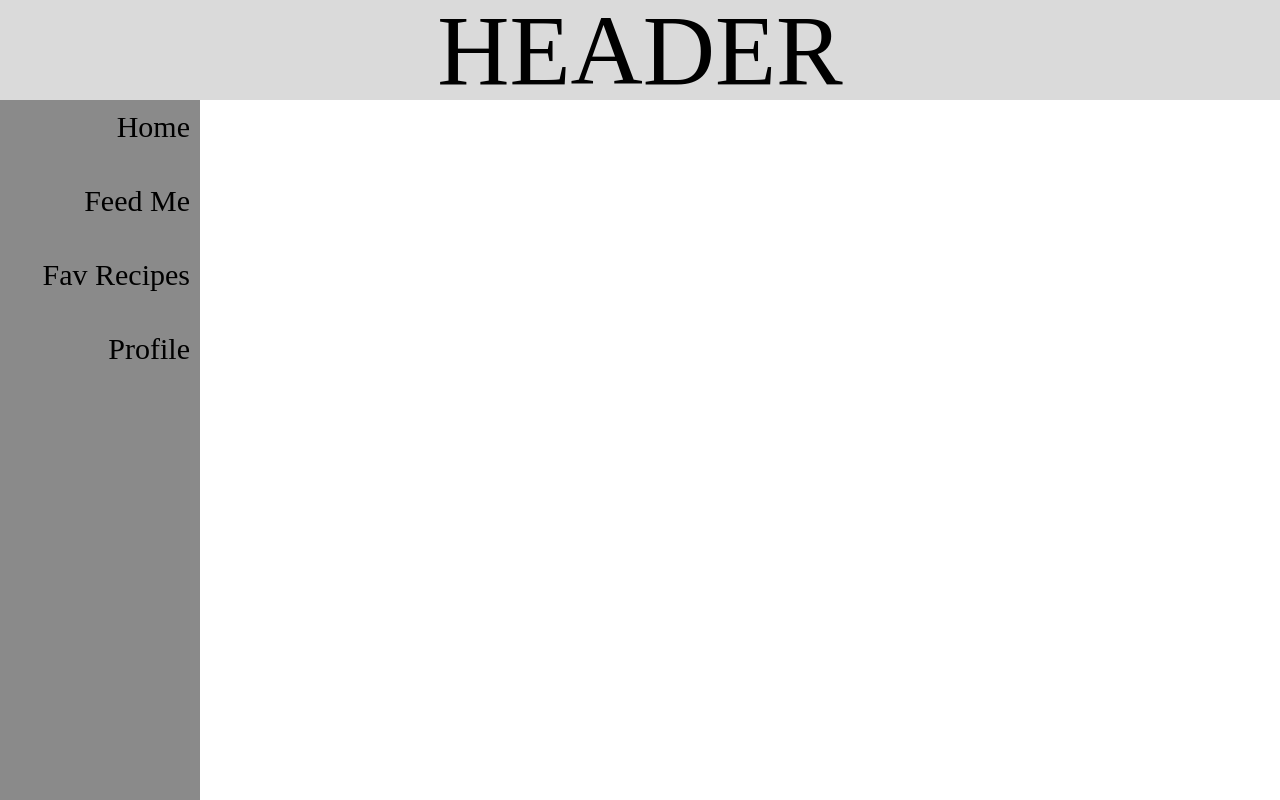
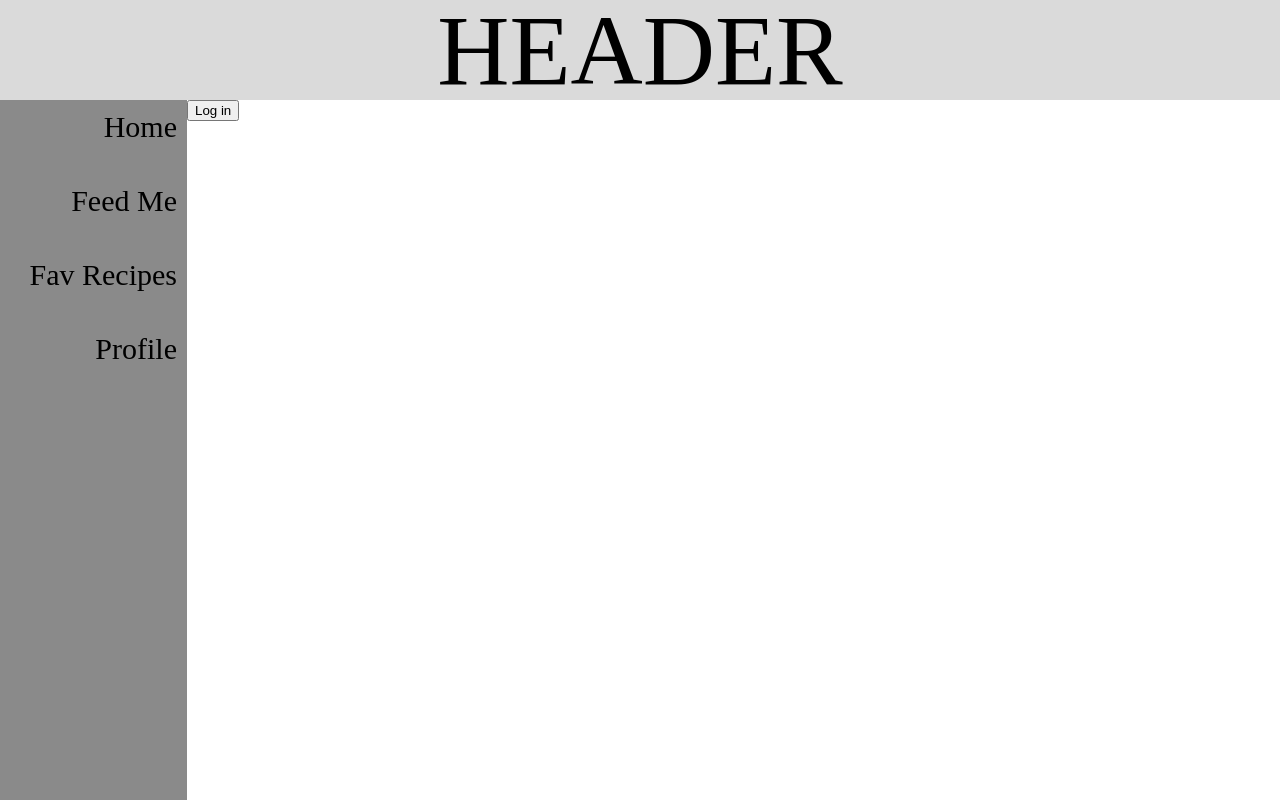
Before and after one commit to depwine/final-proj-webDev2023-Fridge, a React (Create React App) app in the folder client/: page /profile in a window 1280 px wide. Built offline with nearby package versions, Linux system fonts and the light colour scheme; no server answers; a web font is replaced by a local one.

Commit message:
added sign-in, profile, fav recipes hookup

```diff
--- a/client/package.json
+++ b/client/package.json
@@ -3,6 +3,7 @@
   "version": "0.1.0",
   "private": true,
   "dependencies": {
+    "@auth0/auth0-react": "^2.0.1",
     "@testing-library/jest-dom": "^5.16.5",
     "@testing-library/react": "^13.4.0",
     "@testing-library/user-event": "^13.5.0",
--- a/client/src/components/Backbone/App.js
+++ b/client/src/components/Backbone/App.js
@@ -6,6 +6,8 @@ import RecipeDetails from "../FeedMe/RecipeDetails";
 import styled from "styled-components";
 import Header from "./Header";
 import Sidebar from "./Sidebar";
+import Profile from "../Profile/Profile";
+import FavRecipes from "../FavRecipes/FavRecipes";
 
 function App() {
   return (
@@ -33,6 +35,8 @@ function App() {
                 <Route path="/" element={<Homepage />} />
                 <Route path="/FeedMe" element={<FeedMe />} />
                 <Route path="/recipe-details" element={<RecipeDetails />} />
+                <Route path="/favrecipes" element={<FavRecipes />} />
+                <Route path="/profile" element={<Profile />} />
               </Routes>
         </ Content>
         </Container>
--- a/client/src/components/Backbone/Sidebar.js
+++ b/client/src/components/Backbone/Sidebar.js
@@ -8,8 +8,8 @@ const Sidebar = () => {
         <Div>
             <StyledLink to={"/"}> Home </StyledLink>
             <StyledLink to={"/FeedMe"}> Feed Me</StyledLink>
-            <StyledLink> Fav Recipes </StyledLink>
-            <StyledLink> Profile </StyledLink>
+            <StyledLink to={"/favrecipes"}> Fav Recipes </StyledLink>
+            <StyledLink to={"/profile"}> Profile </StyledLink>
         </Div>
 
     )
--- a/client/src/components/Backbone/UserContext.js
+++ b/client/src/components/Backbone/UserContext.js
@@ -6,6 +6,7 @@ export const UserProvider = ({ children }) => {
   const [ ingredientsMaster, setIngredientsMaster] = useState();
   const [ ingredientSearchQuery, setIngredientSearchQuery] = useState([])
   const [ oneIngredient, setOneIngredient] = useState()
+  const [favRecipes, setFavRecipes] = useState()
 
   const [recipes, setRecipes] = useState()
 
@@ -33,7 +34,7 @@ export const UserProvider = ({ children }) => {
 
 
   return (
-    <UserContext.Provider value={{recipes, setRecipes, setIngredientSearchQuery, ingredientSearchQuery, ingredientsMaster, oneIngredient, setOneIngredient}}>
+    <UserContext.Provider value={{favRecipes, setFavRecipes, recipes, setRecipes, setIngredientSearchQuery, ingredientSearchQuery, ingredientsMaster, oneIngredient, setOneIngredient}}>
       {children}
     </UserContext.Provider>
   );
--- /dev/null
+++ b/client/src/components/FavRecipes/DisplayFavRecipes.js
@@ -0,0 +1,28 @@
+import styled from "styled-components";
+import { useContext } from "react";
+import { UserContext } from "../Backbone/UserContext";
+
+const DisplayFavRecipes = () => {
+
+    const { favRecipes } = useContext(UserContext);
+
+    return (<>
+
+        {
+            favRecipes.map((recipe) => {
+                return (
+                    <>
+                        <span key = {recipe.id}>
+                            {recipe.name}
+                        </span>
+                    </>
+                )
+            })
+        }
+
+    </>)
+
+
+}
+
+export default DisplayFavRecipes
--- /dev/null
+++ b/client/src/components/FavRecipes/FavRecipes.js
@@ -0,0 +1,43 @@
+import styled from "styled-components";
+import { useAuth0 } from "@auth0/auth0-react";
+import { useContext } from "react";
+import { UserContext } from "../Backbone/UserContext";
+import DisplayFavRecipes from "./DisplayFavRecipes";
+
+
+const FavRecipes = () => {
+
+    const { user } = useAuth0();
+    const { favRecipes } = useContext(UserContext);
+
+    return (
+        <Wrapper>
+
+            {
+                ! user
+                ? <div>Log in to use this section </div>
+                : (
+                    <>
+                        User : {user.name}
+
+                        {
+                            ! favRecipes
+                            ? <div>Add some recipes!</div>
+                            : <DisplayFavRecipes />
+
+                        }
+                    </>
+                )
+            }
+
+        </Wrapper>
+    )
+
+}
+
+export default FavRecipes
+
+const Wrapper = styled.div`
+  height: 100%;
+  width: 91.35vw;
+`;
--- a/client/src/components/FeedMe/RecipeDetails.js
+++ b/client/src/components/FeedMe/RecipeDetails.js
@@ -2,10 +2,12 @@ import { useLocation, useNavigate } from "react-router-dom"
 import styled from "styled-components";
 import { useContext } from "react";
 import { UserContext } from "../Backbone/UserContext";
+import { useAuth0 } from "@auth0/auth0-react";
 
 const RecipeDetails = () => {
 
     const { setOneIngredient, setIngredientSearchQuery } = useContext(UserContext);
+    const { user, isAuthenticated } = useAuth0();
 
     const nav = useNavigate()
 
@@ -21,6 +23,8 @@ const RecipeDetails = () => {
     }
 
     console.log(recipeInfo)
+
+
 
     return (
         <>
--- /dev/null
+++ b/client/src/components/Profile/Login.js
@@ -0,0 +1,25 @@
+import { useAuth0 } from "@auth0/auth0-react";
+import styled from "styled-components";
+
+
+const Login = () => {
+
+    const { loginWithRedirect} = useAuth0()
+
+  return (
+    <>
+      <Button
+        onClick={() => {
+          loginWithRedirect();
+        }}
+      >
+        Log in
+      </Button>
+
+    </>
+  );
+};
+
+export default Login;
+
+const Button = styled.button``;
--- /dev/null
+++ b/client/src/components/Profile/Logout.js
@@ -0,0 +1,24 @@
+import { useAuth0 } from "@auth0/auth0-react";
+import styled from "styled-components";
+
+const Logout = () => {
+
+    const {  logout } = useAuth0();
+
+
+  return (
+    <>
+      <Button
+        onClick={() => {
+          logout();
+        }}
+      >
+        Log out
+      </Button>
+    </>
+  );
+};
+
+export default Logout;
+
+const Button = styled.button``;
--- /dev/null
+++ b/client/src/components/Profile/Profile.js
@@ -0,0 +1,39 @@
+import styled from "styled-components";
+import { useAuth0 } from "@auth0/auth0-react";
+import UserProfile from "./UserProfile";
+import Login from "./Login";
+import Logout from "./Logout";
+
+const Profile = () => {
+  const { user, isAuthenticated } = useAuth0();
+
+  return (
+    <Wrapper>
+      <Buttons>
+        {
+            ! isAuthenticated
+            ? <Login />
+            : <Logout />
+        }
+      </Buttons>
+
+      <User>
+        {
+            isAuthenticated && (<UserProfile user={user} />)
+        }
+      </User>
+    </Wrapper>
+  );
+};
+
+export default Profile;
+
+const User = styled.div``;
+
+const Wrapper = styled.div`
+  width: 91.35vw;
+`;
+
+const Button = styled.button``;
+
+const Buttons = styled.div``;
--- /dev/null
+++ b/client/src/components/Profile/UserProfile.js
@@ -0,0 +1,25 @@
+import styled from "styled-components"
+
+const UserProfile = ({ user }) => {
+
+    return (
+    <>
+
+        {
+        //  JSON.stringify(user, null, 2)
+        }
+        <Img src = {user.picture} alt = {user.name}/>
+        <h2>{user.name}</h2>
+        <p>{user.email}</p>
+
+    </>
+    )
+}
+
+export default UserProfile
+
+const Img = styled.img`
+
+    width: 300px;
+
+`;
--- a/client/src/index.js
+++ b/client/src/index.js
@@ -2,12 +2,22 @@ import React from 'react';
 import ReactDOM from 'react-dom';
 import App from '../src/components/Backbone/App';
 import { UserProvider } from "../src/components/Backbone/UserContext";
+import { Auth0Provider } from "@auth0/auth0-react"
+
+const domain = process.env.REACT_APP_AUTH0_DOMAIN;
+const clientId = process.env.REACT_APP_AUTH0_CLIENT_ID;
 
 ReactDOM.render(
-  <React.StrictMode>
-    <UserProvider>
-      <App />
-    </UserProvider>
-  </React.StrictMode>,
+  <Auth0Provider
+    domain = {domain}
+    clientId = {clientId}
+    redirectUri = {window.location.origin}
+  >
+
+        <UserProvider>
+          <App />
+        </UserProvider>
+
+  </Auth0Provider>,
   document.getElementById('root')
 );
```
Also changed, not shown: 1 other file (tests, documents, lock files or other folders).
